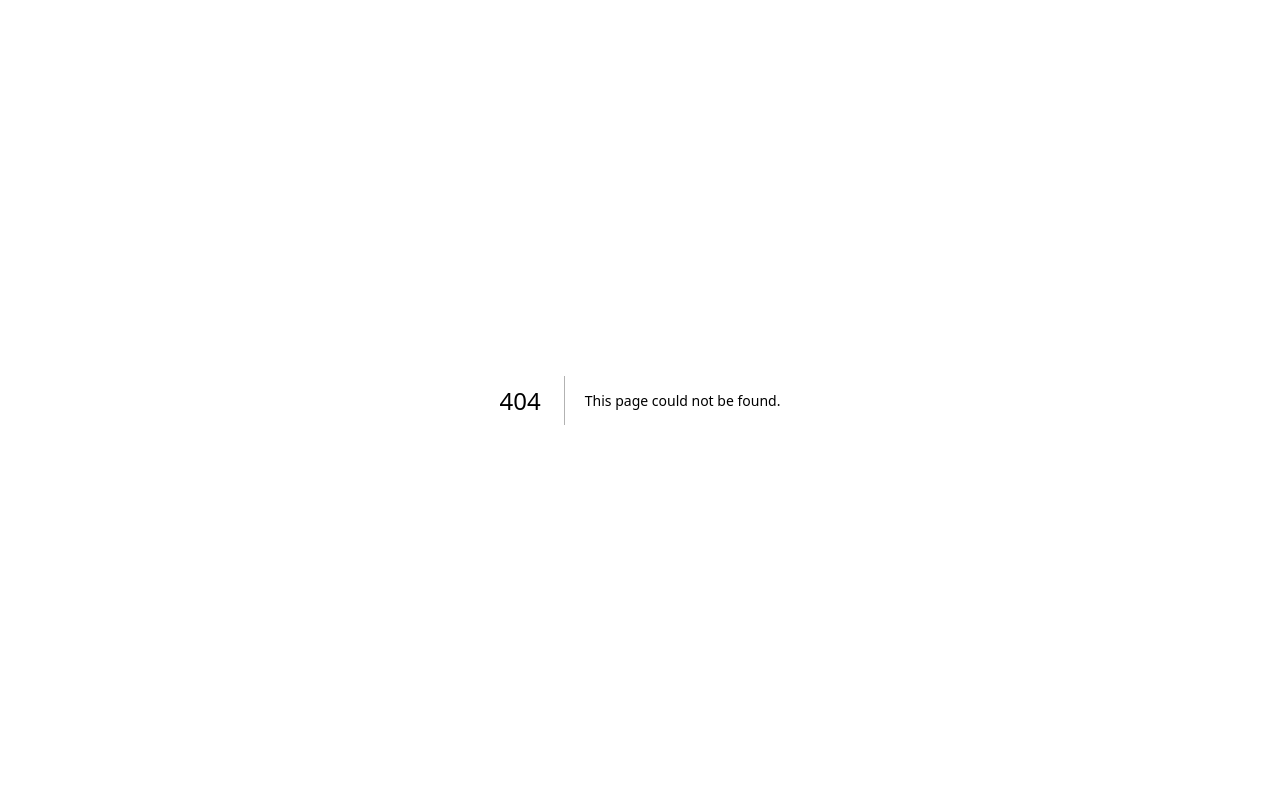
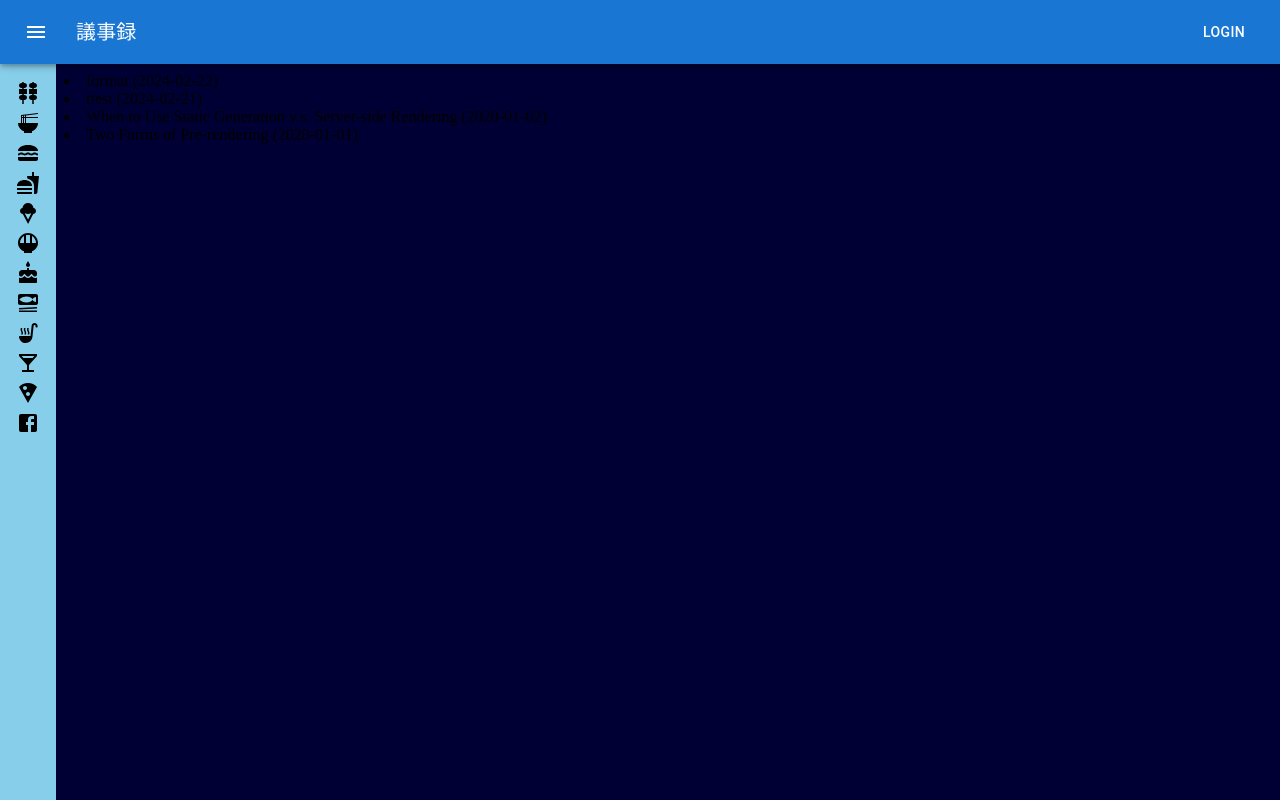
Before and after one commit to ska-cnw/ska-ssk, a Next.js app: page /posts/link in a window 1280 px wide. Before the commit this address had no page. Built offline with nearby package versions, Linux system fonts and the light colour scheme.

Commit message:
[A] add markdown

```diff
--- a/package.json
+++ b/package.json
@@ -16,9 +16,12 @@
     "@emotion/styled": "^11.11.0",
     "@mui/icons-material": "^5.15.6",
     "@mui/material": "^5.15.6",
+    "gray-matter": "^4.0.3",
     "next": "14.1.0",
     "nookies": "^2.5.2",
     "react": "^18",
-    "react-dom": "^18"
+    "react-dom": "^18",
+    "remark": "^15.0.1",
+    "remark-html": "^16.0.1"
   }
 }
--- /dev/null
+++ b/posts/meeting-format.md
@@ -0,0 +1,29 @@
+---
+title: 'format'
+date: '2024-02-22'
+---
+
+# タイトル
+## 日時
+yyyy/mm/dd hh:mm～hh:mm
+
+## 場所
+
+## 出席者
+
+## 議題
+1.
+2.
+3.
+
+## 議事内容
+
+## 決定事項
+-
+
+## アクション事項
+- [] アクション
+- [x] アクション
+
+## 次回
+yyyy/mm/dd
--- /dev/null
+++ b/posts/pre-rendering.md
@@ -0,0 +1,11 @@
+---
+title: 'Two Forms of Pre-rendering'
+date: '2020-01-01'
+---
+
+Next.js has two forms of pre-rendering: **Static Generation** and **Server-side Rendering**. The difference is in **when** it generates the HTML for a page.
+
+- **Static Generation** is the pre-rendering method that generates the HTML at **build time**. The pre-rendered HTML is then _reused_ on each request.
+- **Server-side Rendering** is the pre-rendering method that generates the HTML on **each request**.
+
+Importantly, Next.js lets you **choose** which pre-rendering form to use for each page. You can create a "hybrid" Next.js app by using Static Generation for most pages and using Server-side Rendering for others.
--- /dev/null
+++ b/posts/ssg-ssr.md
@@ -0,0 +1,19 @@
+---
+title: 'When to Use Static Generation v.s. Server-side Rendering'
+date: '2020-01-02'
+---
+
+We recommend using **Static Generation** (with and without data) whenever possible because your page can be built once and served by CDN, which makes it much faster than having a server render the page on every request.
+
+You can use Static Generation for many types of pages, including:
+
+- Marketing pages
+- Blog posts
+- E-commerce product listings
+- Help and documentation
+
+You should ask yourself: "Can I pre-render this page **ahead** of a user's request?" If the answer is yes, then you should choose Static Generation.
+
+On the other hand, Static Generation is **not** a good idea if you cannot pre-render a page ahead of a user's request. Maybe your page shows frequently updated data, and the page content changes on every request.
+
+In that case, you can use **Server-Side Rendering**. It will be slower, but the pre-rendered page will always be up-to-date. Or you can skip pre-rendering and use client-side JavaScript to populate data.
--- /dev/null
+++ b/posts/test.md
@@ -0,0 +1,58 @@
+---
+title: 'ttest'
+date: '2024-02-21'
+---
+
+# 議事録テスト
+
+## 会議の概要
+
+- test1
+	- test1-1
+		- test1-1-1
+			> this is quote
+
+			hi `this is it`
+	- test1-2
+- test2
+1. 123
+2. 456
+
+> quote
+
+> quote
+
+__bold__ test
+
+**bold** test
+
+_italic_ test
+
+*italic* test
+
+---
+
+<span style="color: red">test</span>
+<span style='color: yellow'>ttest</span>
+
+<button>ttest</button>
+
+---
+
+~~torikeshi~~ test
+
+	code block test
+
+### 会議1-1
+
+#### 会議1-1-1
+
+##### 会議1-1-1-1
+
+1. test1
+2. test2
+
+###### 会議1-1-1-1-1
+
+- test1
+- test2
--- a/src/components/Layout/SidebarItems.js
+++ b/src/components/Layout/SidebarItems.js
@@ -10,6 +10,7 @@ import SetMealIcon from '@mui/icons-material/SetMeal';
 import SoupKitchenIcon from '@mui/icons-material/SoupKitchen';
 import LocalBarIcon from '@mui/icons-material/LocalBar';
 import LocalPizzaIcon from '@mui/icons-material/LocalPizza';
+import FacebookIcon from '@mui/icons-material/Facebook';
 import Link from 'next/link';
 
 export const SidebarItems = ({ color, onlyIcon }) => {
@@ -27,6 +28,7 @@ export const SidebarItems = ({ color, onlyIcon }) => {
 		{ icon: <SoupKitchenIcon />,	label: 'Soup',			href: '/Soup'			},
 		{ icon: <LocalBarIcon />,			label: 'Bar',				href: '/Bar'			},
 		{ icon: <LocalPizzaIcon />,		label: 'Pizza',			href: '/Pizza'		},
+		{ icon: <FacebookIcon />,			label: '議事録',		href: '/posts/link'		},
 	];
 
 	return (
--- /dev/null
+++ b/src/lib/posts.js
@@ -0,0 +1,70 @@
+import fs from 'fs';
+import path from 'path';
+import matter from 'gray-matter';
+import { remark } from 'remark';
+import html from 'remark-html';
+
+const postsDirectory = path.join(process.cwd(), 'posts');
+
+export function getSortedPostsData() {
+	// Get file names under /posts
+	const fileNames = fs.readdirSync(postsDirectory);
+	const allPostsData = fileNames.map((fileName) => {
+		// Remove ".md" from file name to get id
+		const id = fileName.replace(/\.md$/, '');
+
+		// Read markdown file as string
+		const fullPath = path.join(postsDirectory, fileName);
+		const fileContents = fs.readFileSync(fullPath, 'utf8');
+
+		// Use gray-matter to parse the post metadata section
+		const matterResult = matter(fileContents);
+
+		// Combine the data with the id
+		return {
+			id,
+			...matterResult.data,
+		};
+	});
+	// Sort posts by date
+	return allPostsData.sort((a, b) => {
+		if (a.date < b.date) {
+			return 1;
+		} else {
+			return -1;
+		}
+	});
+}
+
+export function getAllPostIds() {
+	const fileNames = fs.readdirSync(postsDirectory);
+
+	return fileNames.map((fileName) => {
+		return {
+			params: {
+				id: fileName.replace(/\.md$/, ''),
+			},
+		};
+	});
+}
+
+export async function getPostData(id) {
+	const fullPath = path.join(postsDirectory, `${id}.md`);
+	const fileContents = fs.readFileSync(fullPath, 'utf8');
+
+	// Use gray-matter to parse the post metadata section
+	const matterResult = matter(fileContents);
+
+	// Use remark to convert markdown into HTML string
+	const processedContent = await remark()
+		.use(html)
+		.process(matterResult.content);
+	const contentHtml = processedContent.toString();
+
+	// Combine the data with the id and contentHtml
+	return {
+		id,
+		contentHtml,
+		...matterResult.data,
+	};
+}
--- /dev/null
+++ b/src/pages/posts/link.js
@@ -0,0 +1,39 @@
+import Head from 'next/head';
+import { getSortedPostsData } from '../../lib/posts';
+import Link from 'next/link';
+import { Layout } from '@/components';
+
+export const getServerSideProps = async () => {
+	const allPostsData = getSortedPostsData();
+
+	return {
+		props: {
+			allPostsData,
+		},
+	};
+};
+
+const LinkList = ({ allPostsData }) => {
+	return (
+		<>
+			<Head>
+				<title>Team yakiniku</title>
+				<link rel='icon' href='/favicon.ico' />
+			</Head>
+
+			<Layout title='議事録'>
+				<section>
+					<div>
+						{allPostsData.map(({ id, date, title }) => (
+							<li key={id}>
+								<Link href={`/posts/${id}`}>{title} ({date})</Link>
+							</li>
+						))}
+					</div>
+				</section>
+			</Layout>
+		</>
+	);
+};
+
+export default LinkList;
```
Also changed, not shown: src/pages/posts/[id].js (added, +29 -0 lines), 1 other file (tests, documents, lock files or other folders).
